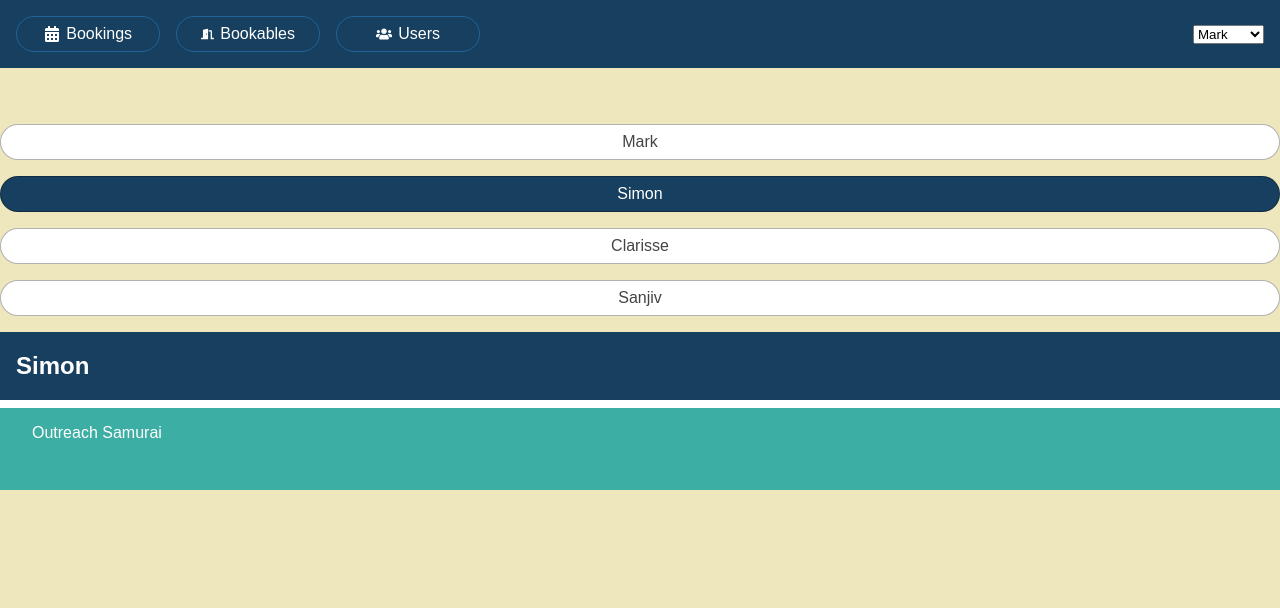
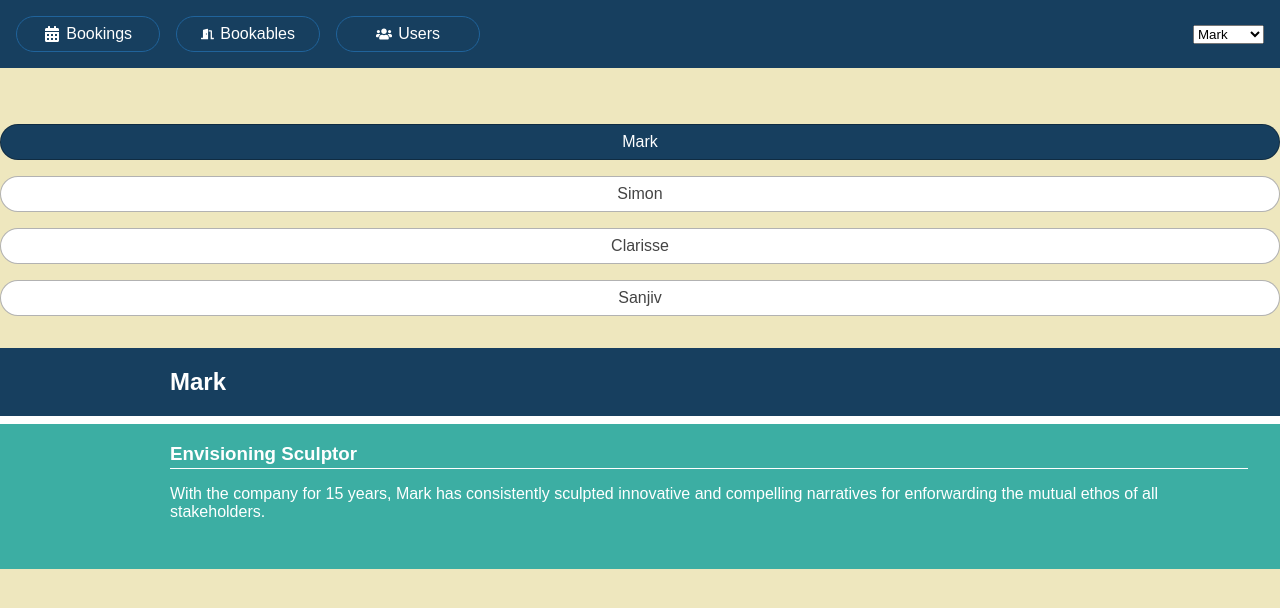
Before and after one commit to Abbracx/react-hooks-in-action, a React (Create React App) app: page /users in a window 1280 px wide. Shown: the top 608 px of the page. Built offline with nearby package versions, Linux system fonts and the light colour scheme; data requests are answered from the project's data file.

Commit message:
Splited UserList component into UserList and UserDetails components

```diff
--- /dev/null
+++ b/src/components/Users/UserDetails.jsx
@@ -0,0 +1,18 @@
+import React from 'react'
+
+const UserDetails = ({ user }) => {
+  return  user ? (
+        <div className="item user">
+            <div className="item-header">
+                <h2>{user.name}</h2>
+            </div>
+
+            <div className="user-details">
+                <h3>{user.title}</h3>
+                <p>{user.notes}</p>
+            </div>
+        </div>
+    ) : null
+}
+
+export default UserDetails
--- a/src/components/Users/UsersList.jsx
+++ b/src/components/Users/UsersList.jsx
@@ -1,30 +1,30 @@
-import {useState, useEffect, Fragment} from 'react'
+import {useState, useEffect, Fragment} from 'react';
 import getData from '../../utils/api';
-// import reducer from "./reducer";
-// import getData from "../../utils/api";
 import Spinner from "../UI/Spinner";
 
-const UsersList = () => {
-    const url = "http://localhost:3001/users"
-    const [ users, setUsers ] = useState([])
-    const [ error, setError ] = useState("")
-    const [userIndex, setUserIndex] = useState(1);
-    const user = users[userIndex]
+const UsersList = ({user, setUser }) => {
+
+    const [ users, setUsers ] = useState(null)
+    const [ isLoading, setIsLoading ] = useState(true)
+    const [ error, setError ] = useState(null)
 
     useEffect(()=>{
         async function getUsers(){
             try {
-                const data = await getData(url)
+                const data = await getData("http://localhost:3001/users")
+                setUser(data[0])
                 setUsers(data)
+                setIsLoading(false)
             } catch (error) {
                 setError(error)
+                setIsLoading(false)
             }
         }
         getUsers()
-    }, [])
+    }, [setUser])
 
-    if(users.length === 0){
-        return <Spinner />
+    if(isLoading){
+        return <p><Spinner /> Loading users...</p>
     }
 
     if(error){
@@ -32,61 +32,21 @@ const UsersList = () => {
     }
 
     return (
-        <Fragment>
-            <div>
-                <ul className="bookables items-list-nav">
-                    {users.map((user, idx) => (
+        <ul className="users items-list-nav">
+            {users.map((usr, idx) => (
                 <li
-                            key={user.id}
-                            className={idx === userIndex ? "selected" : null}
+                    key={usr.id}
+                    className={usr.id === user?.id ? "selected" : null}
                 >
                     <button
                         className="btn"
-                                onClick={() => setUserIndex(idx)}
+                        onClick={() => setUser(usr)}
                     >
-                                {user.name}
+                        {usr.name}
                     </button>
                 </li>
             ))}
         </ul>
-            </div>
-            { user && (
-                <div className="bookable-details">
-                    <div className="item">
-                        <div className="item-header">
-                            <h2>{user.name}</h2>
-                            {/* <span className="controls">
-                                <label>
-                                    <input
-                                    type="checkbox"
-                                    checked={hasDetails}
-                                    onChange={() => setHasDetails(has => !has)}
-                                    />
-                                        Show Details
-                                </label>
-                            </span> */}
-                        </div>
-                        <p>{user.title}</p>
-
-                        {/* {hasDetails && (
-                            <div className="item-details">
-                                <h3>Availability</h3>
-                                <div className="bookable-availability">
-                                    <ul>
-                                        {bookable.days.sort().map(d => <li key={d}>{data.days[d]}</li>)}
-                                    </ul>
-                                    <ul>
-                                        {bookable.sessions
-                                        .map(s => <li key={s}>{data.sessions[s]}</li>)
-                                        }
-                                    </ul>
-                                </div>
-                            </div>
-                        )}  */}
-                    </div>
-                </div>
-            )}
-        </Fragment>
     )
 }
 
--- a/src/components/Users/UsersPage.jsx
+++ b/src/components/Users/UsersPage.jsx
@@ -1,9 +1,16 @@
+import { useState } from "react";
+
 import UsersList from "./UsersList";
+import UserDetails from "./UserDetails";
+
 
 const UsersPage = () => {
+  const [user, setUser] = useState(null)
+
   return (
     <main>
-        <UsersList />
+        <UsersList user={user} setUser={setUser} />
+        <UserDetails user={user} />
     </main>
   )
 }
```
Lines whose indentation alone changed are shown as unchanged.
